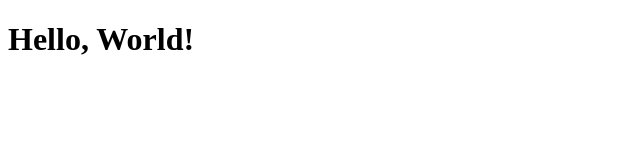
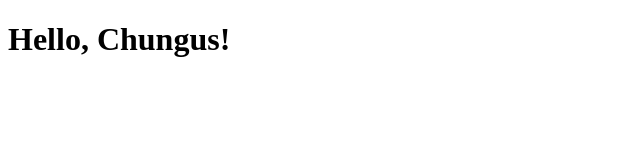
Before and after one commit to WadieBenabdouh/git-test, a plain HTML site: page index.html in a window 1280 px wide. Shown: the whole page, without its empty margins (0-640 px from the left). Drawn offline with Linux system fonts and the light colour scheme.

Commit message:
Added funny name

```diff
--- a/index.html
+++ b/index.html
@@ -6,7 +6,7 @@
     <title>Document</title>
 </head>
 <body>
-    <h1>Hello, World!</h1>
+    <h1>Hello, Chungus!</h1>
     <script src="app.js"></script>
 </body>
 </html>
```
